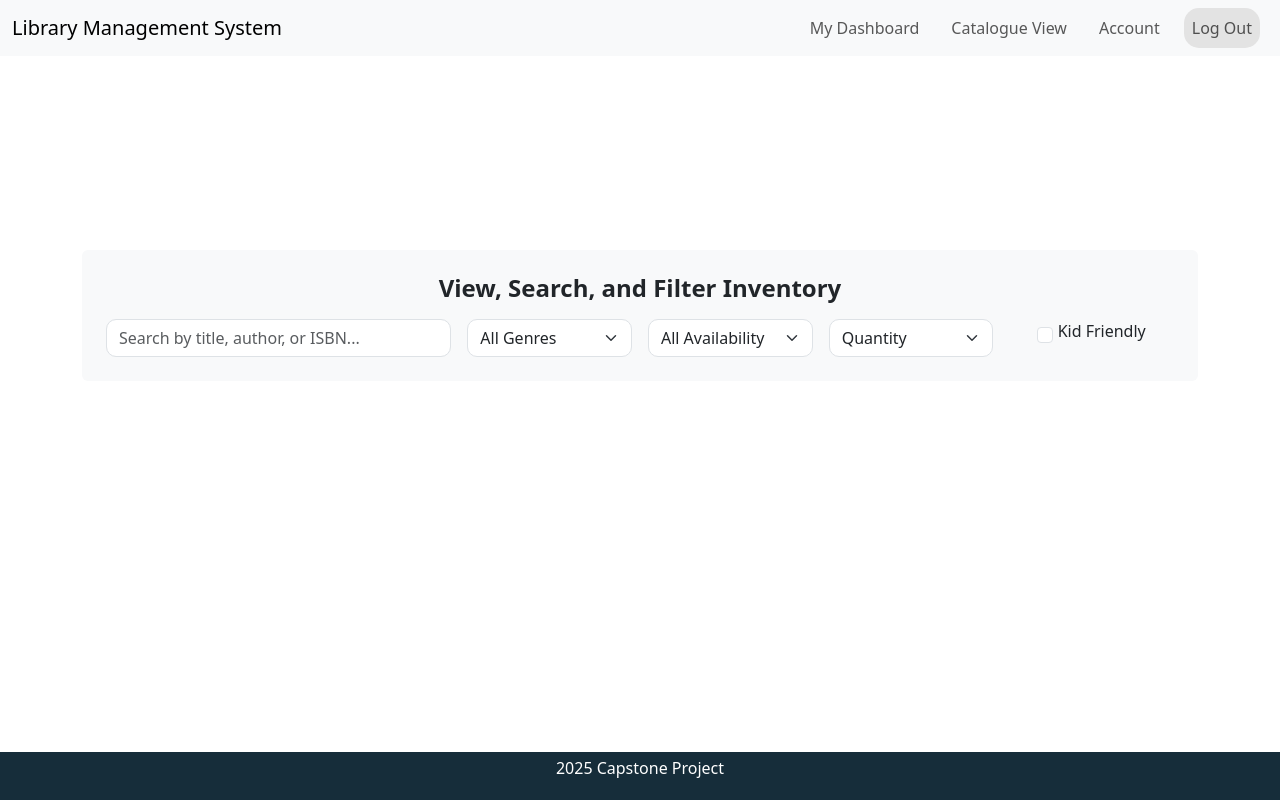
After one commit to asthapatel1125/LMS_CAPSTONE_2025, a FastAPI app: template Catalog_Management/src/app/views/templates/view_inventory.html in a window 1280 px wide. The commit adds this page. Run offline with FastAPI, Linux system fonts and the light colour scheme; the template is opened without the code that fills it, so the values that code supplies are empty.

Commit message:
Added functionality for view inventory

```diff
--- a/Catalog_Management/src/app/routers/catalogRouter.py
+++ b/Catalog_Management/src/app/routers/catalogRouter.py
@@ -44,6 +44,11 @@ def manager_login_page(response: Response):
 @router.get("/manage-holds", response_class=HTMLResponse)
 def manage_holds_page(response: Response):
     return RedirectResponse(url=MANAGE_HOLDS_ADMIN, status_code=status.HTTP_303_SEE_OTHER)
+
+# View Inventory page button
+@router.get("/view-inventory", response_class=HTMLResponse)
+def view_inventory_page(request: Request):
+    return templates.TemplateResponse("view_inventory.html", {"request": request})
 
 # Edit inventory page buttons (x3)
 
--- /dev/null
+++ b/Catalog_Management/src/app/views/static/css/view_inventory.css
@@ -0,0 +1,61 @@
+#header {
+    background-color: #162D3A;
+    color: white;
+}
+
+#searchFilterSection {
+    background-color: #bfe4f454;
+    padding: 2rem;
+    border-radius: 10px;
+}
+
+#section-title {
+    font-size: 1.5rem;
+    font-weight: bold;
+}
+
+#searchInput {
+    border-radius: 10px;
+}
+
+#genreFilter, #availabilityFilter, #quantityFilter {
+    border-radius: 10px;
+}
+
+#kidFriendlyFilter {
+    margin-top: 0.5rem;
+}
+
+@media (min-width: 1200px) {
+    #bookGrid {
+        grid-template-columns: repeat(5, 1fr);
+    }
+}
+
+@media (max-width: 1199px) and (min-width: 768px) {
+    #bookGrid {
+        grid-template-columns: repeat(3, 1fr);
+    }
+}
+
+@media (max-width: 767px) {
+    #bookGrid {
+        grid-template-columns: repeat(2, 1fr);
+    }
+}
+
+#bookGrid {
+    padding: 0 0 30px 0;
+}
+
+.card{
+    background: rgba(226, 226, 226, 0.26);
+    box-shadow: 0px 4px 8px rgba(0, 0, 0, 0.2);
+}
+
+.bookDetails{
+    border-radius: 10px;
+    background: rgba(212, 239, 248, 0.26);
+    box-shadow: 0px 4px 8px rgba(224, 224, 224, 0.35);
+    padding: 2rem 2rem 4rem 2rem;
+}
--- a/Catalog_Management/src/app/views/static/js/admin_dashboard.js
+++ b/Catalog_Management/src/app/views/static/js/admin_dashboard.js
@@ -5,3 +5,7 @@ function editInventory(){
 function manageHolds(){
     location.href = "/catalog/manage-holds";
 }
+
+function viewInventory(){
+    location.href = "/catalog/view-inventory";
+}
--- /dev/null
+++ b/Catalog_Management/src/app/views/static/js/view_inventory.js
@@ -0,0 +1,140 @@
+window.onload = function () {
+    fetchBooks();
+};
+
+let books = [];
+let filteredBooks = books;
+
+async function fetchBooks() {
+    try {
+        const response = await fetch('/catalog/books/');
+        if (response.ok) {
+            const bookData = await response.json();
+            books = bookData;
+            displayBooks(books);
+        } else {
+            console.error('Error fetching books:', response.statusText);
+        }
+    } catch (error) {
+        console.error('Error:', error);
+    }
+}
+
+// Function to display books as cards
+function displayBooks(filteredBooks) {
+    const bookGrid = document.getElementById("bookGrid");
+    bookGrid.classList.remove("d-none");
+    bookGrid.innerHTML = "";
+
+    filteredBooks.forEach((book, index) => {
+        const bookCard = document.createElement("div");
+        bookCard.className = "col";
+        bookCard.innerHTML = `
+            <button type="submit" class="h-100" style="border: none; background:none; " onclick="displayBookDetails(${index})">
+                <div class="card h-100">
+                    <div class="card-body">
+                        <h5 class="card-title">${book.title}</h5>
+                        <h6 class="card-subtitle mb-2 text-muted">${book.author}</h6>
+                        <p class="card-text"><strong>ISBN:</strong> ${book.isbn}</p>
+                        <p class="card-text"><strong>Genre:</strong> ${book.genre}</p>
+                            <p class="card-text"><strong>Availability:</strong> ${book.status}</p>
+                        <p class="card-text"><strong>Kid Friendly:</strong> ${book.kidFriendly ? "Yes" : "No"}</p>
+                        <p class="card-text"><strong>Copies:</strong> ${book.numCopies}</p>
+                    </div>
+                </div>
+            </button>
+        `;
+        bookGrid.appendChild(bookCard);
+    });
+}
+
+// Function to filter books
+function filterBooks() {
+    const genreFilter = document.getElementById("genreFilter").value;
+    const availabilityFilter = document.getElementById("availabilityFilter").value;
+    const kidFriendlyFilter = document.getElementById("kidFriendlyFilter").checked;
+    const quantityFilter = document.getElementById("quantityFilter").value;
+    const quantityValue = quantityFilter === "" ? null : parseInt(quantityFilter, 10);
+
+    filteredBooks = books.filter(book => {
+        return (
+            (genreFilter === "" || book.genre === genreFilter) &&
+            (availabilityFilter === "" || (availabilityFilter === "Available" && book.status === "Available") ||
+             (availabilityFilter === "Not Available" && book.status === "Not Available")) &&
+            (!kidFriendlyFilter || book.kidFriendly) &&
+            (quantityValue === null || book.numCopies === quantityValue)
+        );
+    });
+
+    displayBooks(filteredBooks);
+}
+
+
+// Function to search books
+function searchBooks() {
+    const query = document.getElementById("searchInput").value.toLowerCase();
+    const filteredBooks = books.filter(book =>
+        book.title.toLowerCase().includes(query) ||
+        book.author.toLowerCase().includes(query) ||
+        book.isbn.includes(query)
+    );
+    displayBooks(filteredBooks);
+}
+
+function displayBookDetails(index) {
+    const book = filteredBooks.length === 0 ? books[index] : filteredBooks[index];
+    if (!book) return;
+
+    const bookGrid = document.getElementById("bookGrid");
+    bookGrid.classList.add("d-none");
+
+    const bookDetailsDiv = document.getElementById('bookDetails');
+    bookDetailsDiv.classList.remove("d-none");
+
+    bookDetailsDiv.innerHTML = `
+        <div class="card shadow-sm p-4 rounded">
+            <h2 class="text-center mb-4">${book.title}</h2>
+            <div class="row">
+                <div class="col-md-3">
+                    <p><strong>Author:</strong> ${book.author}</p>
+                    <p><strong>ISBN:</strong> ${book.isbn}</p>
+                    <p><strong>Genre:</strong> ${book.genre}</p>
+                    <p><strong>Number of Copies:</strong> ${book.numCopies}</p>
+                    <p><strong>Rating:</strong> ${book.rating}</p>
+                    <p><strong>Kid Friendly:</strong> ${book.kidFriendly ? "Yes" : "No"}</p>
+                    <p><strong>Format:</strong> ${book.format}</p>
+                    <p><strong>Number of Minutes:</strong> ${book.numOfMins}</p>
+                    <p><strong>Page Number:</strong> ${book.pageNumber}</p>
+                    <p><strong>Publisher:</strong> ${book.publisher}</p>
+                    <p><strong>Status:</strong> ${book.status}</p>
+                </div>
+                <div class="col-md-6">
+                    <p><strong>Description:</strong> ${book.description}</p>
+                    <p><strong>Format:</strong> ${book.format}</p>
+                    <p><strong>Number of Minutes:</strong> ${book.numOfMins}</p>
+                    <p><strong>Page Number:</strong> ${book.pageNumber}</p>
+                    <p><strong>Publisher:</strong> ${book.publisher}</p>
+                    <p><strong>Status:</strong> ${book.status}</p>
+                </div>
+                <div class="col-md-3">
+                    <img class="img-fluid rounded" src=${getImage()}></img>
+                </div>
+            </div>
+            <button class="btn btn-primary mt-4 custom-back-btn" onclick="closeAndShowBooks()">Back</button>
+        </div>
+    `;
+}
+
+function closeAndShowBooks(){
+    const bookGrid = document.getElementById("bookGrid");
+    bookGrid.classList.remove("d-none");
+
+    const bookDeets = document.getElementById("bookDetails");
+    bookDeets.classList.add("d-none");
+}
+
+
+// change this to an API call to get the book cover
+function getImage(){
+    return "https://i.harperapps.com/covers/9780063388475/y648.jpg";
+}
--- a/Catalog_Management/src/app/views/templates/add_book.html
+++ b/Catalog_Management/src/app/views/templates/add_book.html
@@ -22,7 +22,7 @@
               <a class="nav-link" href="/catalog/admin_dashboard">My Dashboard</a>
             </li>
             <li class="nav-item px-2">
-              <a class="nav-link" href="#">Catalogue View</a>
+              <a class="nav-link" href="/catalog/view-inventory">Catalogue View</a>
             </li>
             <li class="nav-item px-2">
               <a class="nav-link" href="#">Account</a>
--- a/Catalog_Management/src/app/views/templates/admin_dashboard.html
+++ b/Catalog_Management/src/app/views/templates/admin_dashboard.html
@@ -44,7 +44,7 @@
         <div class="container">
             <div class="row p-3">
                 <div class="col-md">
-                    <button class="btn p-4 w-100 h-100">
+                    <button type="submit" class="btn p-4 w-100 h-100" onclick="viewInventory()">
                         <h1>🔎</h1>
                         <h3>View Inventory</h3>
                         <p class="fs-6">View current catalogue</p>
--- a/Catalog_Management/src/app/views/templates/delete_book.html
+++ b/Catalog_Management/src/app/views/templates/delete_book.html
@@ -19,7 +19,7 @@
               <a class="nav-link" href="/catalog/admin_dashboard">My Dashboard</a>
             </li>
             <li class="nav-item px-2">
-              <a class="nav-link" href="#">Catalogue View</a>
+              <a class="nav-link" href="/catalog/view-inventory">Catalogue View</a>
             </li>
             <li class="nav-item px-2">
               <a class="nav-link" href="#">Account</a>
--- a/Catalog_Management/src/app/views/templates/edit_inventory.html
+++ b/Catalog_Management/src/app/views/templates/edit_inventory.html
@@ -22,7 +22,7 @@
               <a class="nav-link" href="/catalog/admin_dashboard">My Dashboard</a>
             </li>
             <li class="nav-item px-2">
-              <a class="nav-link" href="#">Catalogue View</a>
+              <a class="nav-link" href="/catalog/view-inventory">Catalogue View</a>
             </li>
             <li class="nav-item px-2">
               <a class="nav-link" href="#">Account</a>
--- a/Catalog_Management/src/app/views/templates/modify_book.html
+++ b/Catalog_Management/src/app/views/templates/modify_book.html
@@ -21,7 +21,7 @@
                             <a class="nav-link" href="/catalog/admin_dashboard">My Dashboard</a>
                         </li>
                         <li class="nav-item px-2">
-                            <a class="nav-link" href="#">Catalogue View</a>
+                            <a class="nav-link" href="/catalog/view-inventory">Catalogue View</a>
                         </li>
                         <li class="nav-item px-2">
                             <a class="nav-link" href="#">Account</a>
--- /dev/null
+++ b/Catalog_Management/src/app/views/templates/view_inventory.html
@@ -0,0 +1,94 @@
+<!DOCTYPE html>
+<html lang="en">
+
+<head>
+    <meta charset="UTF-8">
+    <meta name="viewport" content="width=device-width, initial-scale=1.0">
+    <title>View Books</title>
+    <link href="https://cdn.jsdelivr.net/npm/bootstrap@5.3.0-alpha1/dist/css/bootstrap.min.css" rel="stylesheet">
+    <link href="/catalog/static/css/view_inventory.css" rel="stylesheet">
+</head>
+
+<body class="d-flex flex-column min-vh-100">
+    <!-- Header -->
+    <header id="header" class="bg-primary text-white text-center mb-4">
+        <nav class="navbar navbar-expand-lg navbar-light bg-light">
+            <div class="container-fluid">
+                <a id="navbar-brand" class="navbar-brand" href="#">Library Management System</a>
+                <div class="collapse navbar-collapse" id="navbarNav">
+                    <ul class="navbar-nav ms-auto">
+                        <li class="nav-item px-2"><a class="nav-link" href="/catalog/admin_dashboard">My Dashboard</a></li>
+                        <li class="nav-item px-2"><a class="nav-link" href="/catalog/view-inventory">Catalogue View</a></li>
+                        <li class="nav-item px-2"><a class="nav-link" href="#">Account</a></li>
+                        <li class="nav-item px-2"><a id="logout" class="nav-link" href="/catalog/manager-login" style="background-color: #E3E3E3; border-radius: 15px">Log Out</a></li>
+                    </ul>
+                </div>
+            </div>
+        </nav>
+    </header>
+
+    <div class="container my-auto">
+        <div class="row">
+            <!-- Left Side: Search and Filters -->
+            <div class="col-md-12">
+                <div id="searchFilterSection" class="bg-light p-4 rounded mb-4">
+                    <h2 id="section-title" class="text-center mb-3">View, Search, and Filter Inventory</h2>
+                    <div class="row g-3">
+                        <div class="col-md-4">
+                            <input type="text" id="searchInput" class="form-control" placeholder="Search by title, author, or ISBN..." oninput="searchBooks()">
+                        </div>
+                        <div class="col-md-2">
+                            <select id="genreFilter" class="form-select" onchange="filterBooks()">
+                                <option value="">All Genres</option>
+                                <option value="Fiction">Fiction</option>
+                                <option value="Romance">Romance</option>
+                                <option value="Adventure">Adventure</option>
+                                <option value="Classic">Classic</option>
+                                <option value="Science Fiction">Science Fiction</option>
+                            </select>
+                        </div>
+                        <div class="col-md-2">
+                            <select id="availabilityFilter" class="form-select" onchange="filterBooks()">
+                                <option value="">All Availability</option>
+                                <option value="Available">Available</option>
+                                <option value="Not Available">Not Available</option>
+                            </select>
+                        </div>
+                        <div class="col-md-2">
+                            <select id="quantityFilter" class="form-select" onchange="filterBooks()">
+                                <option value="">Quantity</option>
+                                <option value="1">1</option>
+                                <option value="2">2</option>
+                                <option value="3">3</option>
+                                <option value="4">4</option>
+                                <option value="5">5</option>
+                                <option value="6">6</option>
+                            </select>
+                        </div>
+                        <div class="col-md-2 text-center">
+                            <input type="checkbox" id="kidFriendlyFilter" class="form-check-input" onchange="filterBooks()">
+                            <label for="kidFriendlyFilter" class="form-check-label">Kid Friendly</label>
+                        </div>
+                    </div>
+                </div>
+            </div>
+
+            <!-- Book List (Cards in Grid Layout) -->
+            <div class="col-md-12">
+                <div id="bookGrid" class="row row-cols-1 row-cols-sm-2 row-cols-md-3 row-cols-lg-5 g-4">
+                    <!-- Books dynamically inserted here -->
+                </div>
+            </div>
+            <div id="bookDetails" class="bookDetails d-none bg-light p-4"></div>
+        </div>
+    </div>
+
+    <footer id="footer" class="footer text-white text-center p-1 mt-auto" style="background-color: #162D3A; color: white;">
+        <p>2025 Capstone Project</p>
+    </footer>
+
+    <script src="https://cdn.jsdelivr.net/npm/bootstrap@5.3.0-alpha1/dist/js/bootstrap.bundle.min.js"></script>
+    <script src="/catalog/static/js/view_inventory.js"></script>
+</body>
+
+</html>
```
